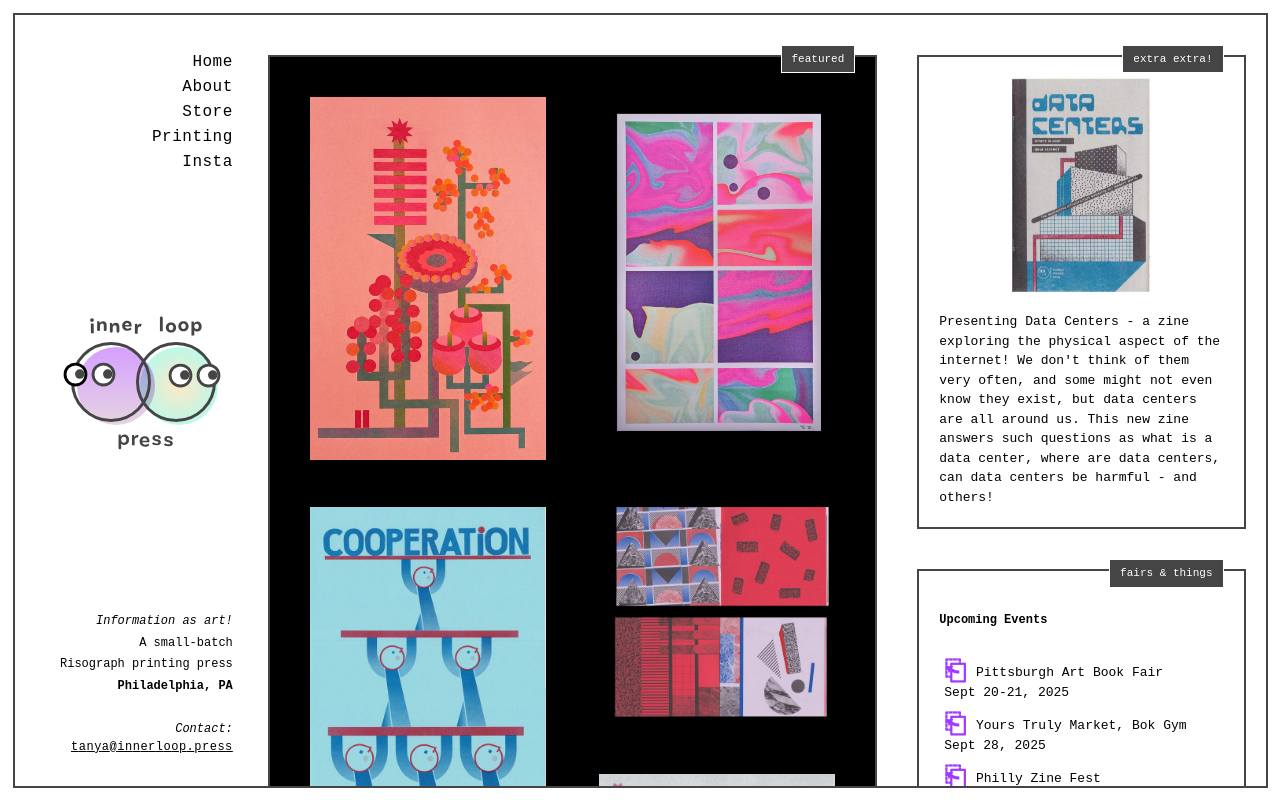
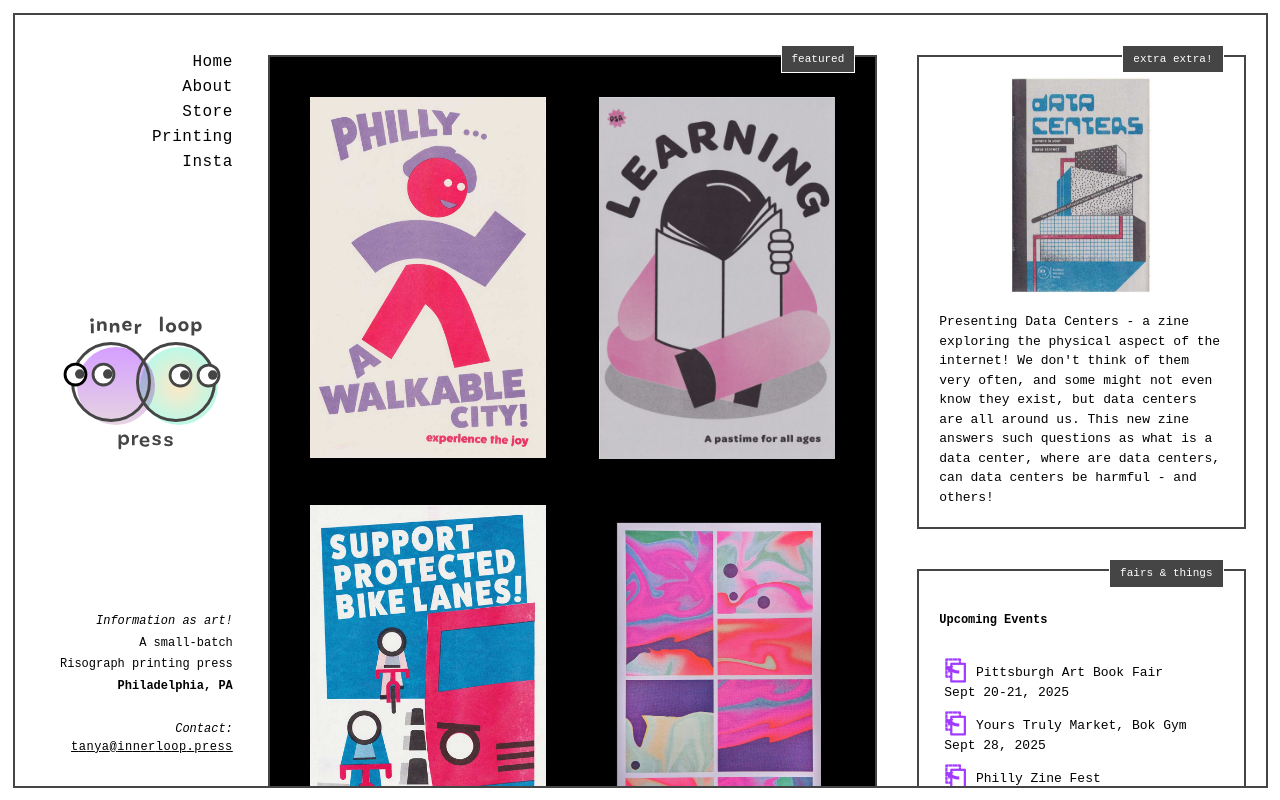
Before and after one commit to tanyabrassie/inner-loop-next, a Next.js app: page / in a window 1280 px wide. Built offline with nearby package versions, Linux system fonts and the light colour scheme.

Commit message:
no message

```diff
--- a/src/app/components/RecentPrints.tsx
+++ b/src/app/components/RecentPrints.tsx
@@ -11,6 +11,8 @@ import spaceTrashSpread from '../images/space-trash-spread.webp';
 import posturePoster from '../images/posture-scan.webp';
 import learningPoster from '../images/learning.webp';
 import eyePoster from '../images/eye-doctor.webp';
+import bikePoster from '../images/SupportProtectedBikeLanes-Slim.jpg';
+import walkableCity from '../images/walkable-city-purple-slim.jpg';
 
 import userFriendly from '../images/user-friendly.webp';
 import eWasteSpread from '../images/e-waste-spread.png';
@@ -50,17 +52,27 @@ export const RecentPrintContent = () => {
       <Image
         loading={'eager'}
         priority={true}
+        src={walkableCity}
+        alt='Philly, a walkable city! poster'
+      />
+      <Image
+        loading={'eager'}
+        priority={true}
+        src={bikePoster}
+        alt='Support Protected Bike Lanes Poster'
+      />
+      <Image
+        loading={'eager'}
+        priority={true}
         src={bloomersTwo}
         alt='Blooming Flowers'
       />
-
       <Image
         loading={'eager'}
         priority={true}
         src={cooperationPoster}
         alt='Cooperation poster'
       />
-
       <Image
         loading={'eager'}
         sizes='(max-width: 768px) 100vw, (max-width: 1000px) 25vw'
@@ -68,14 +80,12 @@ export const RecentPrintContent = () => {
         priority={true}
         alt='image of Space Trash zine.'
       />
-
       <Image
         loading={'eager'}
         priority={true}
         src={toxicEarth}
         alt='Radioactive Land Poster'
       />
-
       <Image
         loading={'eager'}
         sizes='(max-width: 768px) 100vw, (max-width: 1000px) 25vw'
@@ -83,7 +93,6 @@ export const RecentPrintContent = () => {
         priority={true}
         alt='image of poster with an eye inspired imagery.'
       />
-
       <Image
         loading={'eager'}
         sizes='(max-width: 768px) 100vw, (max-width: 1000px) 25vw'
@@ -91,7 +100,6 @@ export const RecentPrintContent = () => {
         priority={true}
         alt='image of Poster poster'
       />
-
       <Image
         loading={'eager'}
         sizes='(max-width: 768px) 100vw, (max-width: 1000px) 25vw'
@@ -99,7 +107,6 @@ export const RecentPrintContent = () => {
         priority={true}
         alt='image of Space Trash zine.'
       />
-
       <Image
         loading={'eager'}
         sizes='(max-width: 768px) 100vw, (max-width: 1000px) 25vw'
@@ -107,7 +114,6 @@ export const RecentPrintContent = () => {
         priority={true}
         alt='Image of inside spread of Toxic Lagoons zine'
       />
-
       <Image
         loading={'eager'}
         sizes='(max-width: 768px) 100vw, (max-width: 1000px) 25vw'
@@ -115,7 +121,6 @@ export const RecentPrintContent = () => {
         priority={true}
         alt='triangle pile poster image'
       />
-
       <Image
         loading={'eager'}
         sizes='(max-width: 768px) 100vw, (max-width: 1000px) 25vw'
@@ -123,7 +128,6 @@ export const RecentPrintContent = () => {
         priority={true}
         alt='image of Data Zooms poster'
       />
-
       <Image
         loading={'eager'}
         sizes='(max-width: 768px) 100vw, (max-width: 1000px) 25vw'
@@ -131,7 +135,6 @@ export const RecentPrintContent = () => {
         priority={true}
         alt='image of Learning Poster'
       />
-
       <Image
         loading={'eager'}
         sizes='(max-width: 768px) 100vw, (max-width: 1000px) 25vw'
@@ -139,14 +142,12 @@ export const RecentPrintContent = () => {
         priority={true}
         alt='image of Nature Blur Poster'
       />
-
       <Image
         loading={'eager'}
         priority={true}
         src={materialsSpread}
         alt='Materials zine inside spread.'
       />
-
       <Image
         loading={'eager'}
         sizes='(max-width: 768px) 100vw, (max-width: 0200px) 50vw'
@@ -154,7 +155,6 @@ export const RecentPrintContent = () => {
         priority={true}
         alt='scan of an inside spread of e-waste zine.'
       />
-
       <Image
         loading={'eager'}
         sizes='(max-width: 768px) 100vw, (max-width: 0200px) 50vw'
@@ -162,7 +162,6 @@ export const RecentPrintContent = () => {
         priority={true}
         alt='Space Trash Zine cover'
       />
-
       <Image
         loading={'eager'}
         sizes='(max-width: 768px) 100vw, (max-width: 1000px) 50vw'
@@ -170,7 +169,6 @@ export const RecentPrintContent = () => {
         priority={true}
         alt='image of poster with an illustration of a sexy book on it.'
       />
-
       <Image
         loading={'eager'}
         sizes='(max-width: 768px) 100vw, (max-width: 1000px) 50vw'
@@ -178,7 +176,6 @@ export const RecentPrintContent = () => {
         priority={true}
         alt='scan of an inside spread of e-waste zine.'
       />
-
       <Image
         loading={'eager'}
         sizes='(max-width: 768px) 100vw, (max-width: 1000px) 50vw'
@@ -193,7 +190,6 @@ export const RecentPrintContent = () => {
         priority={true}
         alt='image of Space House poster'
       />
-
       <Image
         loading={'eager'}
         sizes='(max-width: 768px) 100vw, (max-width: 1000px) 50vw'
```
Also changed, not shown: src/app/images/SupportProtectedBikeLanes-Slim.jpg (added), src/app/images/walkable-city-purple-slim.jpg (added).
